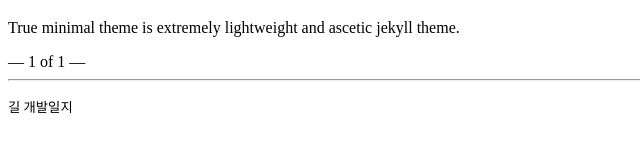
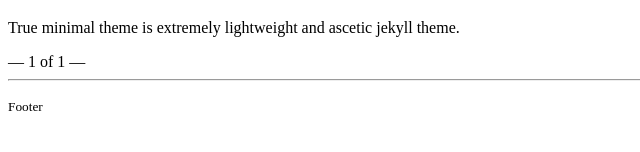
Before and after one commit to tkdrlf159/tkdrlf159.github.io, a Jekyll site: the page built from index.html, in a window 1280 px wide. Shown: the part 273-425 px from the top of the page, without its empty margins (0-640 px from the left). Built offline with Jekyll 4.4.1, drawn with Linux system fonts in a browser that asks for light colours; the list of posts is cut into pages by our own code.

Commit message:
Update default.html

```diff
--- a/_layouts/default.html
+++ b/_layouts/default.html
@@ -19,6 +19,6 @@
 
     {{ content }}
 <hr>
-    <p><small>길 개발일지 </small></p>
+    <p><small>Footer</small></p>
 </body>
 </html>
```
